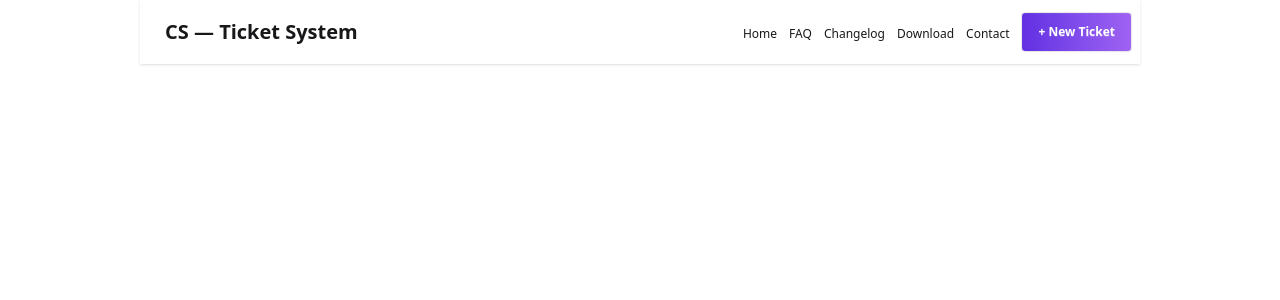
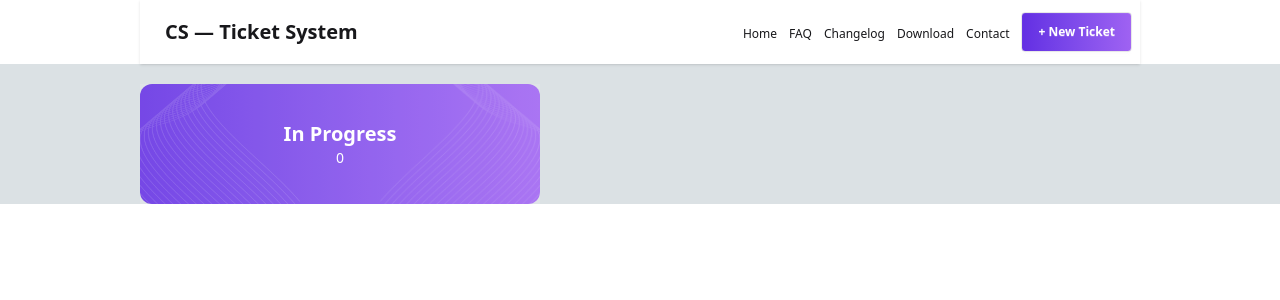
Before and after one commit to Wasima230Sultana/Customer-Support-Zone, a React (Vite) app: page / in a window 1280 px wide. Shown: the top 300 px of the page. Built offline with nearby package versions, Linux system fonts and the light colour scheme.

Commit message:
Add a banner card

```diff
--- a/src/App.jsx
+++ b/src/App.jsx
@@ -1,14 +1,41 @@
 
 import './App.css'
 import Navbar from './Components/Navbar/Navbar'
+import vectorImg from './assets/vector1.png'
+import vecImg from './assets/vector2.png'
 function App() {
 
 
   return (
     <>
 
-<Navbar></Navbar>
+      <Navbar></Navbar>
+      <div className='bg-[#dbe1e4] max-h-full'>
 
+        <div className='max-w-[1000px] mx-auto pt-5'>
+
+            <div className='flex justify-between bg-linear-to-r from-[#632EE3] to-[#9F62F2] relative w-100 h-30 rounded-xl'>
+              <div>
+
+              <img className='absolute w-full h-full z-0 inset-0' src={vecImg} alt="" />
+
+                  <img className='absolute inset-0 w-full h-full z-10 pr-60' src={vectorImg} alt="" />
+
+                  <div className='absolute inset-0 flex flex-col items-center justify-center z-20 text-center'>
+
+                     <p className='text-white text-xl font-bold'>In Progress</p>
+                   <p className='text-white text-sm font-medium'>0</p>
+
+                  </div>
+
+                   <img className='absolute w-full h-full z-10 rotate-y-180 pr-60 inset-0' src={vectorImg} alt="" />
+
+
+              </div>
+            </div>
+
+          </div>
+        </div>
     </>
   )
 }
```
